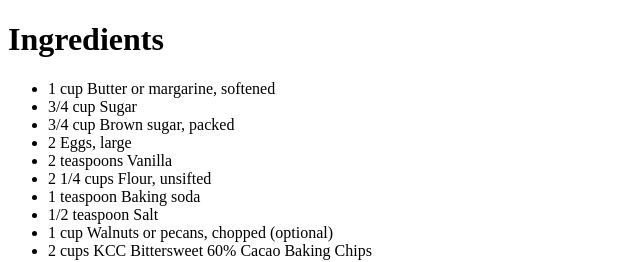
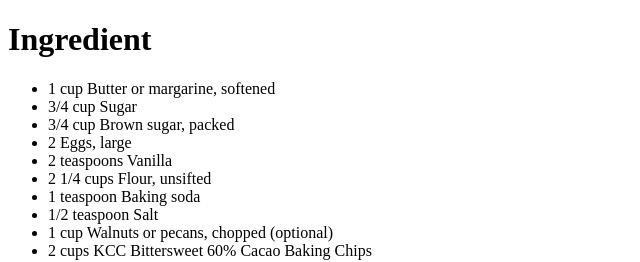
Before and after one commit to ansoribrahim/learn-git, a plain HTML site: page secret recipe.htm in a window 1280 px wide. Shown: the top 262 px of the page, 0-640 px from the left. Drawn offline with Linux system fonts and the light colour scheme.

Commit message:
change secret recipe

```diff
--- a/secret recipe.htm
+++ b/secret recipe.htm
@@ -2,7 +2,7 @@
 <html>
 <body>
 
-<h1>Ingredients</h1>
+<h1>Ingredient</h1>
 <ul>
 <li>1 cup Butter or margarine, softened</li>
 <li>3/4 cup Sugar</li>
```
